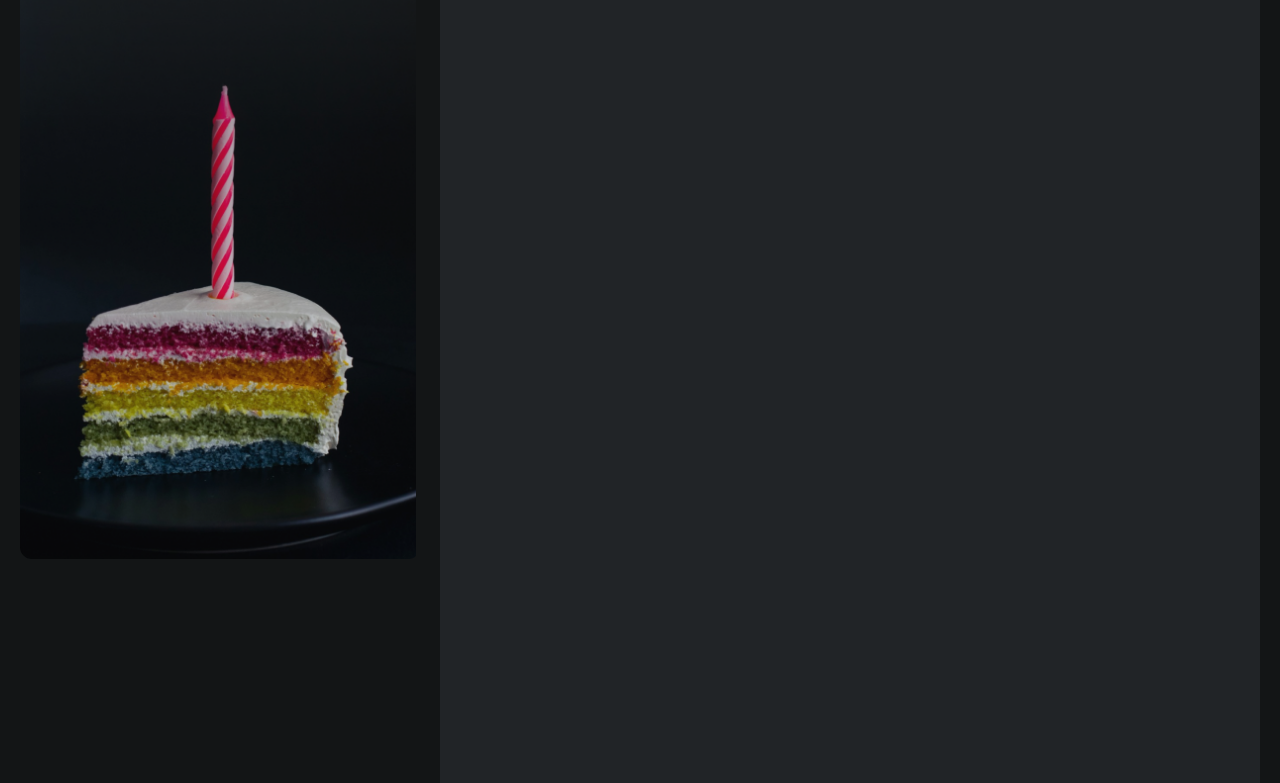
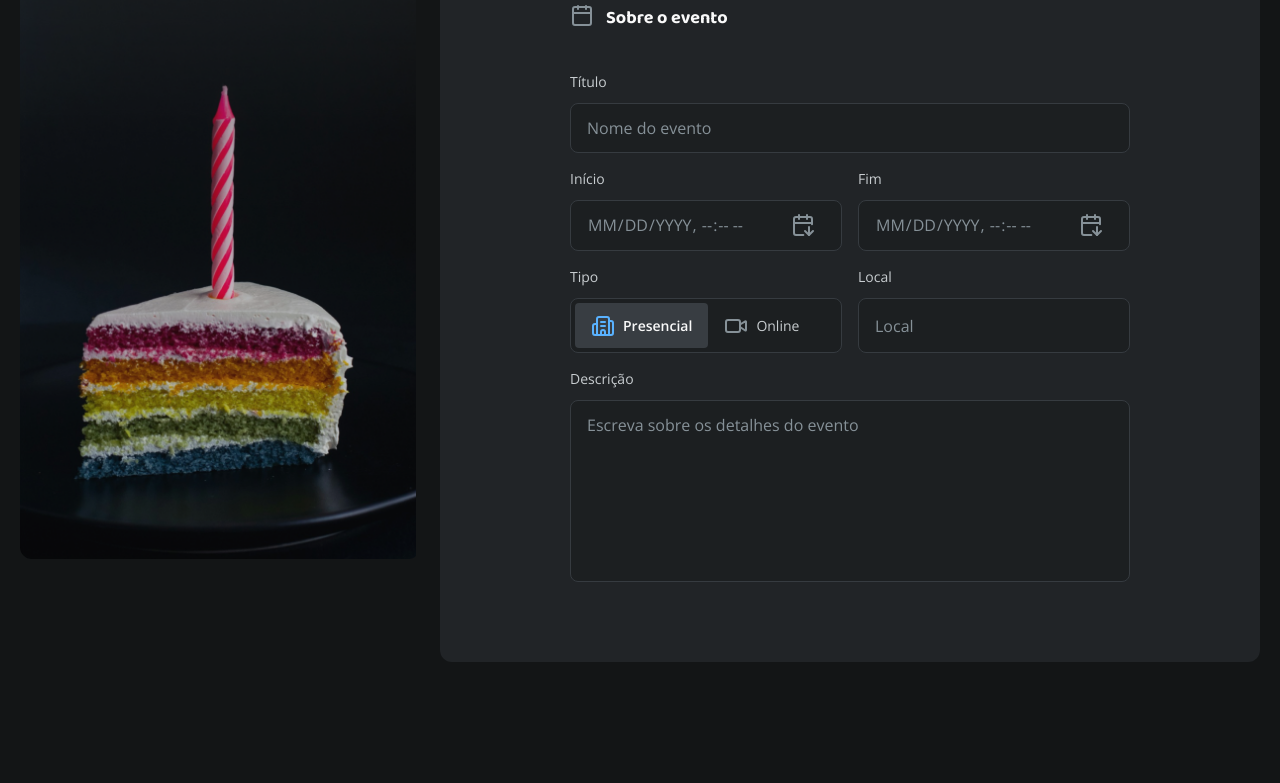
Before and after one commit to kayobitencourt/rocketseat-repositories, a plain HTML site: page fullstack/formulario-de-convite/index.html in a window 1280 px wide. Shown: the part 181-964 px from the top of the page. After the commit the page ends 863 px from the top, so only its background shows below. Drawn offline with nearby package versions, Linux system fonts and the light colour scheme.

Commit message:
add first part of form

```diff
--- a/fullstack/formulario-de-convite/index.html
+++ b/fullstack/formulario-de-convite/index.html
@@ -12,7 +12,9 @@
     <link rel="stylesheet" href="style.css" />
     <title>Document</title>
   </head>
+
   <body>
+    <div id="app">
       <aside>
         <img
           src="./assets/Logo.svg"
@@ -23,6 +25,82 @@
         <h1 class="logo">Festivite</h1>
         <p class="body-md">Crie um convite digital para o seu evento</p>
       </aside>
-    <main>dawdawd</main>
+      <main>
+        <div class="main-content">
+          <header>
+            <h1 class="heading-md">Crie seu convite</h1>
+            <div class="calendar-introduction">
+              <i data-lucide="calendar"></i>
+              <h2 class="heading-sm">Sobre o evento</h2>
+            </div>
+
+            <form>
+              <section class="form-sections">
+                <div class="form-section">
+                  <label class="body-sm" for="eventTitle">Título</label>
+                  <input
+                    type="text"
+                    id="eventTitle"
+                    placeholder="Nome do evento"
+                  />
+                </div>
+                <div class="form-two-columns">
+                  <div class="column-gap">
+                    <label class="body-sm" for="dateStart">Início</label>
+                    <input type="datetime-local" id="dateStart" />
+                  </div>
+                  <div class="column-gap">
+                    <label class="body-sm" for="dateEnd">Fim</label>
+                    <input type="datetime-local" id="dateEnd" />
+                  </div>
+                </div>
+                <div class="form-two-columns">
+                  <div class="column-gap">
+                    <label class="body-sm">Tipo</label>
+                    <div class="control-wrapper">
+                      <div class="control-type">
+                        <i data-lucide="building-2"></i>
+                        <label for="presencialType" class="body-sm"
+                          >Presencial</label
+                        >
+                        <input
+                          type="radio"
+                          id="presencialType"
+                          name="event_type"
+                          checked
+                        />
+                      </div>
+                      <div class="control-type">
+                        <i data-lucide="video"></i>
+                        <label for="onlineType" class="body-sm">Online</label>
+                        <input type="radio" id="onlineType" name="event_type" />
+                      </div>
+                    </div>
+                  </div>
+                  <div class="column-gap">
+                    <label class="body-sm" for="local">Local</label>
+                    <input type="text" id="local" placeholder="Local" />
+                  </div>
+                </div>
+                <div class="form-section">
+                  <label class="body-sm" for="eventDetails">Descrição</label>
+                  <textarea
+                    name="event_details"
+                    id="eventDetails"
+                    placeholder="Escreva sobre os detalhes do evento"
+                    aria-expanded="false"
+                    rows="7"
+                  ></textarea>
+                </div>
+              </section>
+            </form>
+          </header>
+        </div>
+      </main>
+    </div>
+    <script src="https://unpkg.com/lucide@latest"></script>
+    <script>
+      lucide.createIcons();
+    </script>
   </body>
 </html>
--- a/fullstack/formulario-de-convite/style.css
+++ b/fullstack/formulario-de-convite/style.css
@@ -10,11 +10,20 @@ html {
 
 body {
   background: var(--shape-background);
+}
+
+.lucide {
+  font-size: 24px;
+  color: var(--input-placeholder);
+}
+
+#app {
   display: grid;
   grid-template-columns: 400px auto;
   padding: 1.25rem;
   gap: 1.25rem;
-  height: 200rem;
+  max-width: 1280px;
+  margin: auto;
 }
 
 :root {
@@ -144,7 +153,142 @@ aside {
 main {
   background: var(--shape-body);
   padding: 5rem 0;
+}
+svg {
+  font-size: 24px;
+  color: var(--input-placeholder);
+}
+
+.main-content {
   display: flex;
   flex-direction: column;
+  max-width: 560px;
+  margin: auto;
+
+  & > header {
+    display: flex;
+    flex-direction: column;
+    gap: 2.5rem;
+  }
+
+  & .calendar-introduction {
+    display: flex;
+    gap: 0.75rem;
+  }
+
+  & form {
+    display: flex;
+    gap: 1rem;
+  }
+}
+
+input,
+textarea {
+  display: flex;
+  flex: 1;
+  font-family: "Open Sans", sans-serif;
+  font-size: 16px;
+  border: 1px solid var(--input-stroke);
+  font-weight: 400; /* Regular */
+  color: var(--text-heading);
+  padding: 0.8rem 1rem;
+  background: var(--input-base);
+  border-radius: 0.5rem;
+  height: 3rem;
+}
+
+textarea {
+  resize: none;
+}
+
+input::placeholder,
+textarea::placeholder {
+  color: var(--input-placeholder);
+}
+
+input:focus-within,
+textarea:focus-within {
+  outline: none;
+  border: 1px solid var(--brand-mid);
+}
+
+.form-sections {
+  display: flex;
+  width: 100%;
+  flex-direction: column;
+  gap: 1rem;
+}
+
+.form-section {
+  width: 100%;
+  display: flex;
+  flex-direction: column;
+  gap: 0.75rem;
+}
+
+.form-two-columns {
+  width: 100%;
+  display: flex;
+  gap: 1rem;
+}
+
+.column-gap {
+  width: 100%;
+  display: flex;
+  flex-direction: column;
+  gap: 0.75rem;
+}
+
+input[type="datetime-local"] {
+  cursor: pointer;
+  width: 100%;
+  text-transform: uppercase;
+  color: var(--input-placeholder);
+}
+
+input[type="datetime-local"]::-webkit-calendar-picker-indicator {
+  background: url("./assets/calendar-icon.svg");
+  width: 24px;
+  height: 24px;
+  padding: 0;
+  cursor: pointer;
+}
+
+.control-wrapper {
+  display: flex;
+  border: 1px solid var(--input-stroke);
+  padding: 0.25rem;
+  background: var(--input-base);
+  border-radius: 0.5rem;
+  width: 100%;
+}
+
+.control-type {
+  display: flex;
+  padding: 0.65rem 1rem;
   align-items: center;
+  gap: 0.5rem;
+  position: relative;
+  cursor: pointer;
+  width: 100%;
+  border-radius: 0.25rem;
+
+  & input[type="radio"] {
+    all: unset;
+    position: absolute;
+    inset: 0;
+    width: 100%;
+  }
+
+  &:focus,
+  &:has(:checked) {
+    background: var(--shape-hover);
+    label {
+      color: var(--text-heading);
+      font-weight: 600;
+    }
+    .lucide {
+      color: var(--brand-light);
+    }
+  }
 }
```
Also changed, not shown: fullstack/formulario-de-convite/assets/calendar-icon.svg (added). Lines whose indentation alone changed are shown as unchanged.
